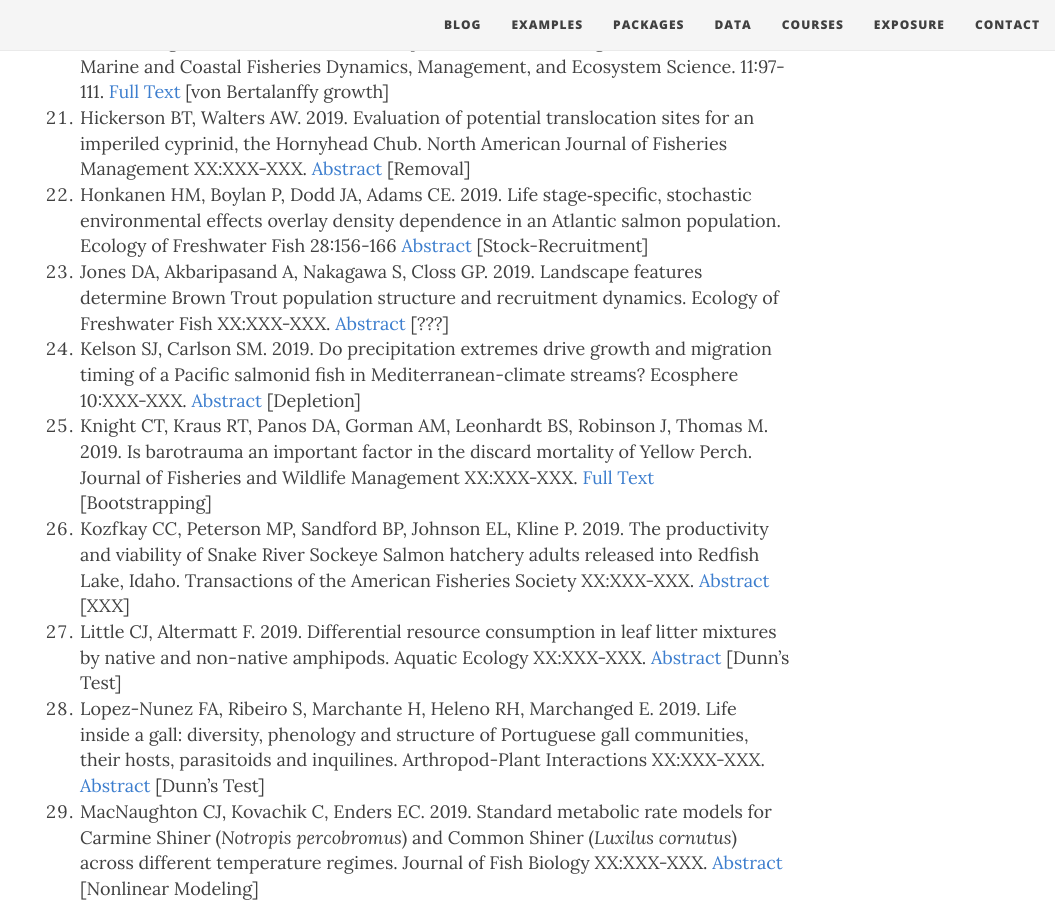
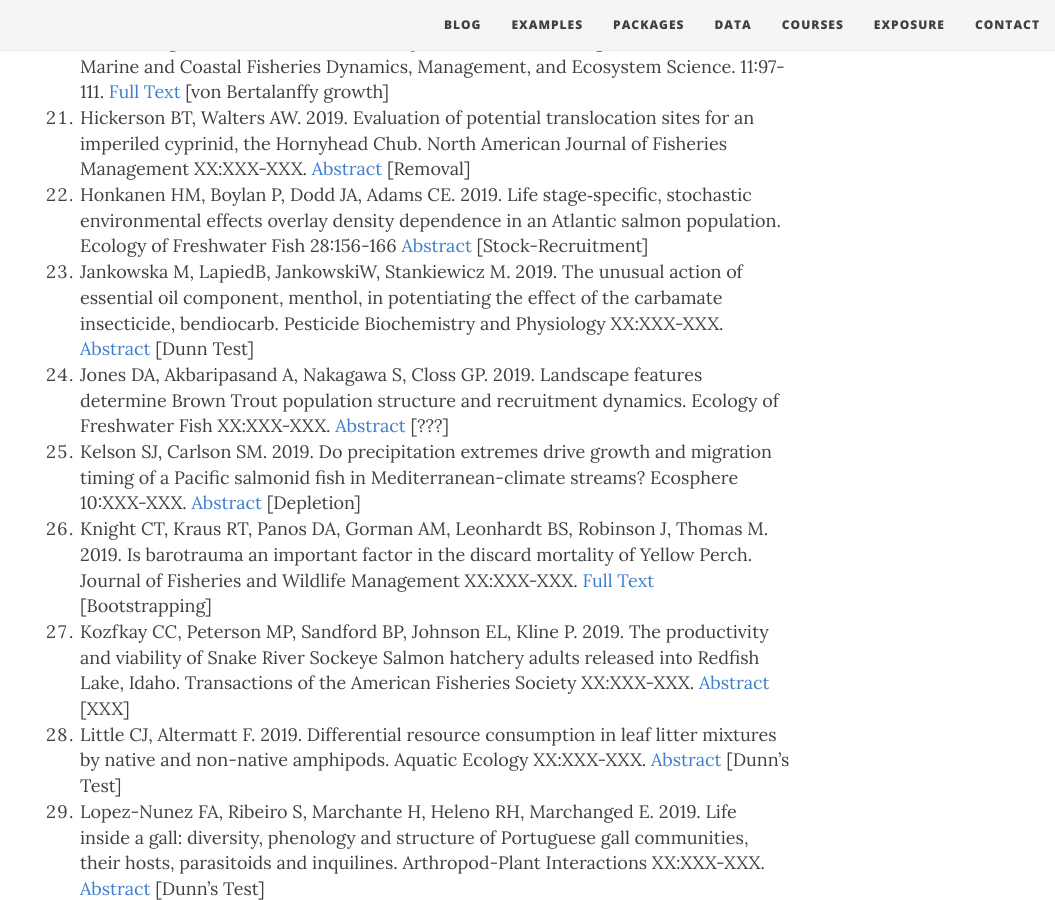
Before and after one commit to droglenc/fishR, a Jekyll site: the page built from exposure/exposure-citations19.md, in a window 1280 px wide and 900 px high, scrolled down 2118 px. Shown: the whole window, without its empty margins (225-1280 px from the left). Built offline with Jekyll 4.4.1, drawn with Linux system fonts in a browser that asks for light colours; nearby versions of some CDN libraries; some of the changed lines change nothing that is shown.

Commit message:
Update exposure-citations19.md

```diff
--- a/exposure/exposure-citations19.md
+++ b/exposure/exposure-citations19.md
@@ -5,7 +5,7 @@ subtitle: fishR and FSA is Being Used!!
 css: "/css/exposure-citation.css"
 ---
 
-The [**IFAR** book](http://derekogle.com/IFAR/), **fishR** website, or the **FSA** package were cited in the following <span id="contact-div">51</span> publications.
+The [**IFAR** book](http://derekogle.com/IFAR/), **fishR** website, or the **FSA** package were cited in the following <span id="contact-div">52</span> publications.
 
 1. Aslan CE, Shiels AB, Haines W, Liang CT. 2019. Non‐native insects dominate daytime pollination in a high‐elevation Hawaiian dryland ecosystem. American Journal of Botany XX:XXX-XXX. [Abstract](https://bsapubs.onlinelibrary.wiley.com/doi/abs/10.1002/ajb2.1233) [???]
 1. Altenritter ME, Walthier BD. 2019. The legacy of hypoxia: tracking carryover effects of low oxygen exposure in a demersal fish using geochemical tracers. Transactions of the American Fisheries Society XX:XXX-XXX. [Abstract](https://afspubs.onlinelibrary.wiley.com/doi/abs/10.1002/tafs.10159) [von Bertalanffy Growth]
@@ -29,6 +29,7 @@ The [**IFAR** book](http://derekogle.com/IFAR/), **fishR** website, or the **FSA
 1. Herdter E, Mahmoudi B, Peebles E, Murawski SA. 2019. Spatial variability in size structure, growth, and recruitment of Spotted Seatrout among six Florida estuaries. Marine and Coastal Fisheries Dynamics, Management, and Ecosystem Science. 11:97-111. [Full Text](https://afspubs.onlinelibrary.wiley.com/doi/pdf/10.1002/mcf2.10063) [von Bertalanffy growth]
 1. Hickerson BT, Walters AW. 2019. Evaluation of potential translocation sites for an imperiled cyprinid, the Hornyhead Chub. North American Journal of Fisheries Management XX:XXX-XXX. [Abstract](https://afspubs.onlinelibrary.wiley.com/doi/abs/10.1002/nafm.10261) [Removal]
 1. Honkanen HM, Boylan P, Dodd JA, Adams CE. 2019. Life stage‐specific, stochastic environmental effects overlay density dependence in an Atlantic salmon population. Ecology of Freshwater Fish 28:156-166 [Abstract](https://onlinelibrary.wiley.com/doi/10.1111/eff.12439) [Stock-Recruitment]
+1. Jankowska M, LapiedB, JankowskiW, Stankiewicz M. 2019. The unusual action of essential oil component, menthol, in potentiating the effect of the carbamate insecticide, bendiocarb. Pesticide Biochemistry and Physiology XX:XXX-XXX. [Abstract](https://www.sciencedirect.com/science/article/abs/pii/S0048357518304541) [Dunn Test]
 1. Jones DA, Akbaripasand A, Nakagawa S, Closs GP. 2019. Landscape features determine Brown Trout population structure and recruitment dynamics. Ecology of Freshwater Fish XX:XXX-XXX. [Abstract](https://onlinelibrary.wiley.com/doi/abs/10.1111/eff.12474) [???]
 1. Kelson SJ, Carlson SM. 2019. Do precipitation extremes drive growth and migration timing of a Pacific salmonid fish in Mediterranean-climate streams? Ecosphere 10:XXX-XXX. [Abstract](https://www.researchgate.net/publication/331908792_Do_precipitation_extremes_drive_growth_and_migration_timing_of_a_Pacific_salmonid_fish_in_Mediterranean-climate_streams/references) [Depletion]
 1. Knight CT, Kraus RT, Panos DA, Gorman AM, Leonhardt BS, Robinson J, Thomas M. 2019. Is barotrauma an important factor in the discard mortality of Yellow Perch. Journal of Fisheries and Wildlife Management XX:XXX-XXX. [Full Text](http://www.fwspubs.org/doi/pdf/10.3996/062018-JFWM-056) [Bootstrapping]
```
